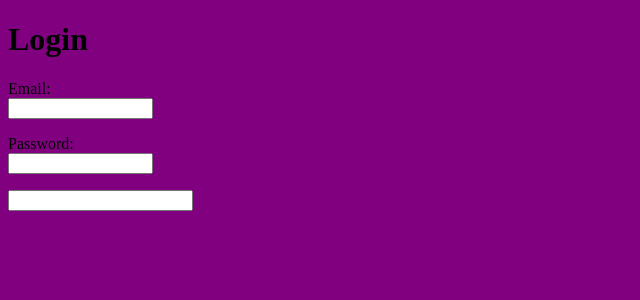
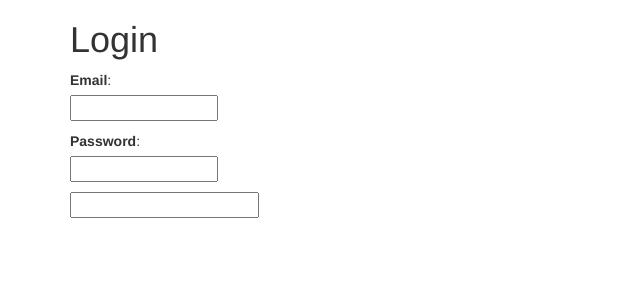
Before and after one commit to KlayClarke/f-as, a Python web app: template templates/login.html in a window 1280 px wide. Shown: the top 300 px of the page, without its empty margins (0-640 px from the left). Run offline with Jinja, Linux system fonts and the light colour scheme; the template is opened without the code that fills it, so the values that code supplies are empty, except form fields; form fields are guessed from the names that the template uses; some libraries are stand-ins or nearby versions.

Commit message:
convert html to use bootstrap - flask bootstrap package

```diff
--- a/templates/base.html
+++ b/templates/base.html
@@ -1,17 +1,11 @@
-<!DOCTYPE html>
-<html lang="en">
-<head>
-    <meta charset="UTF-8">
-    <title>{% block title %} {% endblock %}</title>
-    <style>
-    {% block styling %}
-    body {
-        background: purple;
-    }
-    {% endblock %}
-</style>
-</head>
-<body>
-    {% block content %} {% endblock %}
-</body>
-</html>
+{% extends 'bootstrap/base.html' %}
+
+{% block title %}{% endblock %}
+
+{% block navbar %}
+
+{% endblock %}
+
+{% block content %}
+
+{% endblock %}
```
